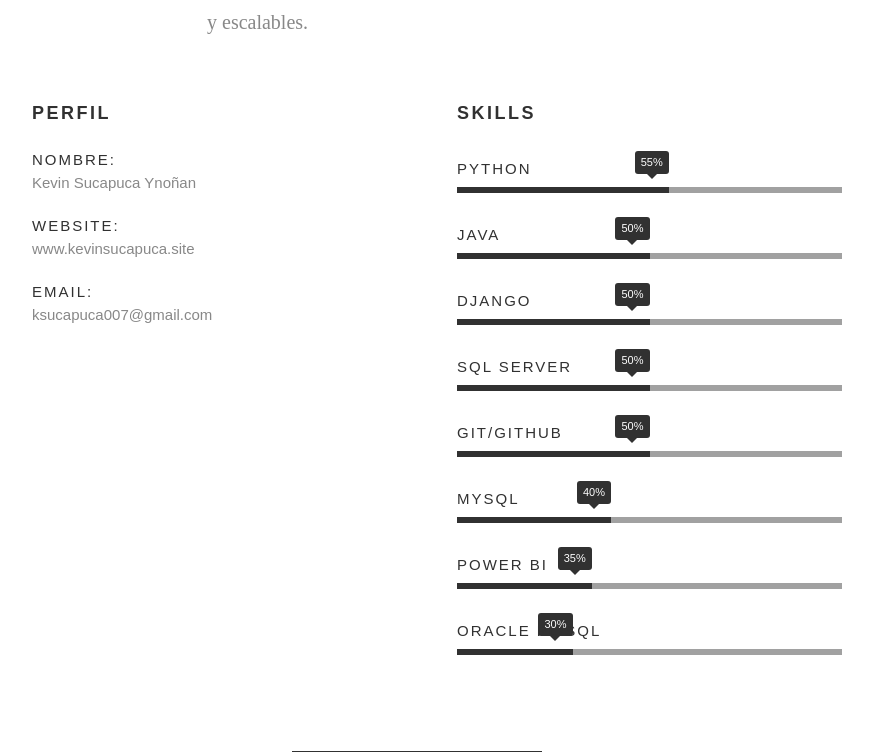
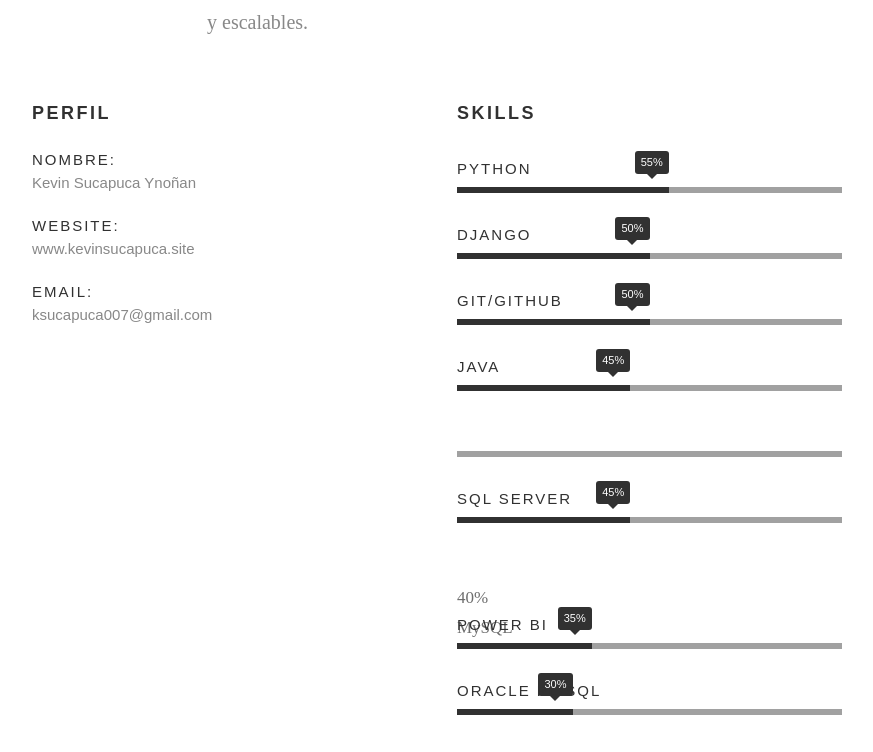
Before and after one commit to KevinSucapuca/MiWeb, a Django app: page / in a window 1280 px wide. Shown: the part 1270-2022 px from the top of the page, without its empty margins (203-1076 px from the left). Run offline with Django 4.2, Linux system fonts and the light colour scheme; data that the repository does not hold is empty; some libraries are stand-ins or nearby versions.

Commit message:
change skills in template base

```diff
--- a/portafolios/templates/base.html
+++ b/portafolios/templates/base.html
@@ -153,21 +153,21 @@
 					</li>
 					<li>
 					<div class="progress percent50"><span>50%</span></div>
-					<strong>Java</strong>
-					</li>
-					<li>
-					<div class="progress percent50"><span>50%</span></div>
 					<strong>Django</strong>
-					</li>
-					<li>
-					<div class="progress percent50"><span>50%</span></div>
-					<strong>SQL Server</strong>
 					</li>
 					<li>
 						<div class="progress percent50"><span>50%</span></div>
 						<strong>Git/GitHub</strong>
 					</li>
 					<li>
+						<div class="progress percent45"><span>45%</span></div>
+						<strong>Java</strong>
+						</li>
+					<li>
+					<li>
+					<div class="progress percent45"><span>45%</span></div>
+					<strong>SQL Server</strong>
+					</li>
 					<div class="progress percent40"><span>40%</span></div>
 					<strong>MySQL</strong>
 					</li>
```
